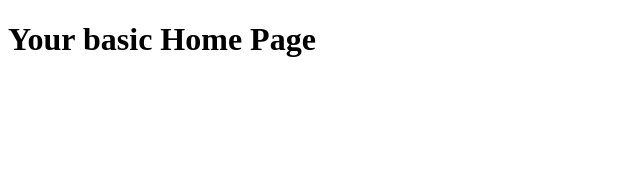
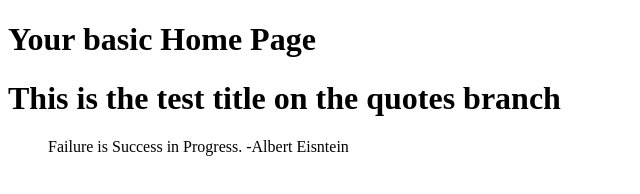
Before and after one commit to vfrtist/GitLab, a plain HTML site: page index.html in a window 1280 px wide. Shown: the whole page, without its empty margins (0-640 px from the left). Drawn offline with Linux system fonts and the light colour scheme.

Commit message:
Poudel : created quotes branch and added title and blockquote

```diff
--- a/index.html
+++ b/index.html
@@ -5,9 +5,11 @@
     <meta name="viewport" content="width=device-width, initial-scale=1.0">
     <title>GitLab Site</title>
     <meta name="description" content="A simple index page">
-    <!-- <link rel="stylesheet" href="styles.css"> -->
+    <link rel="stylesheet" href="./styles.css">
 </head>
 <body>
     <h1>Your basic Home Page</h1>
+    <h1>This is the test title on the quotes branch</h1>
+    <blockquote>Failure is Success in Progress. -Albert Eisntein</blockquote>
 </body>
 </html>
--- /dev/null
+++ b/styles.css
@@ -0,0 +1 @@
+/* this is css */
```
